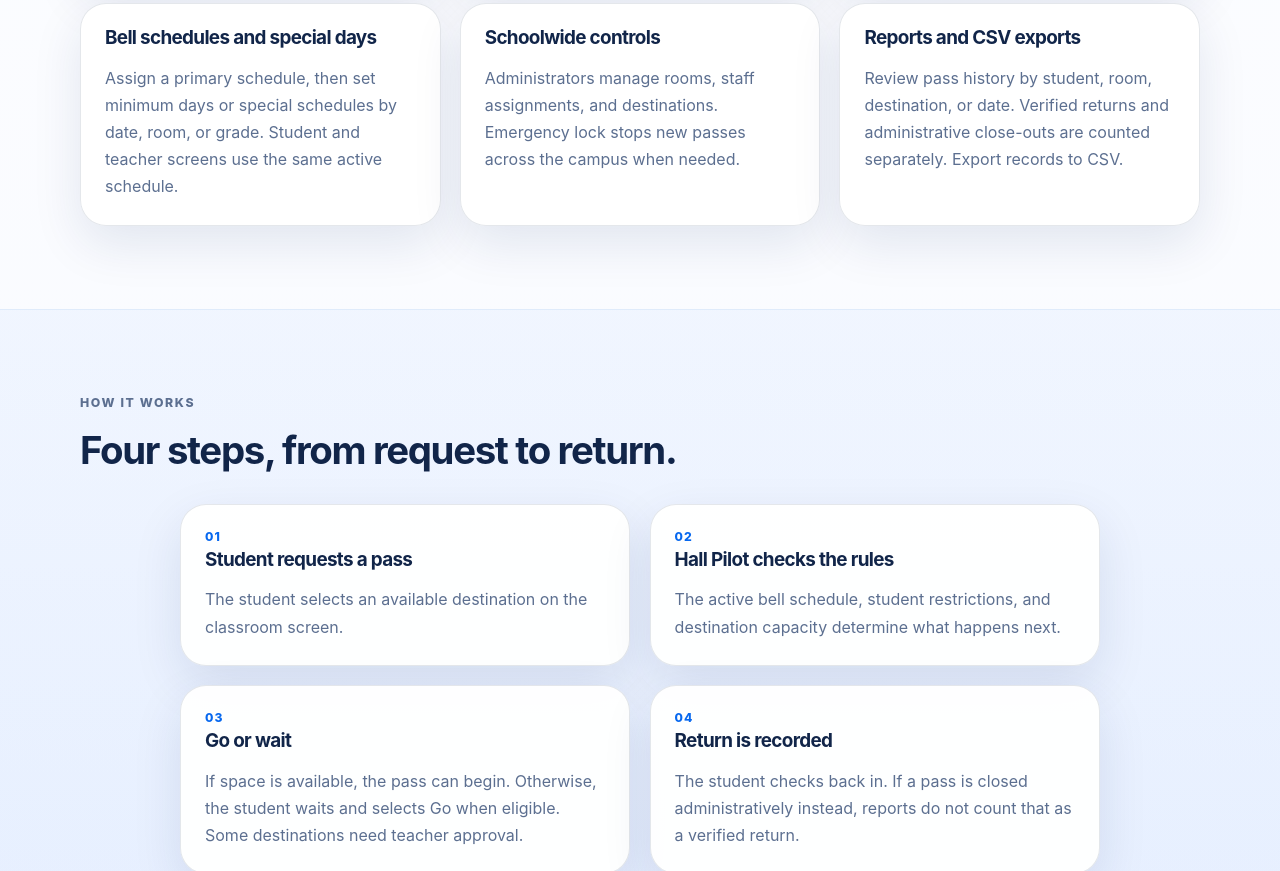
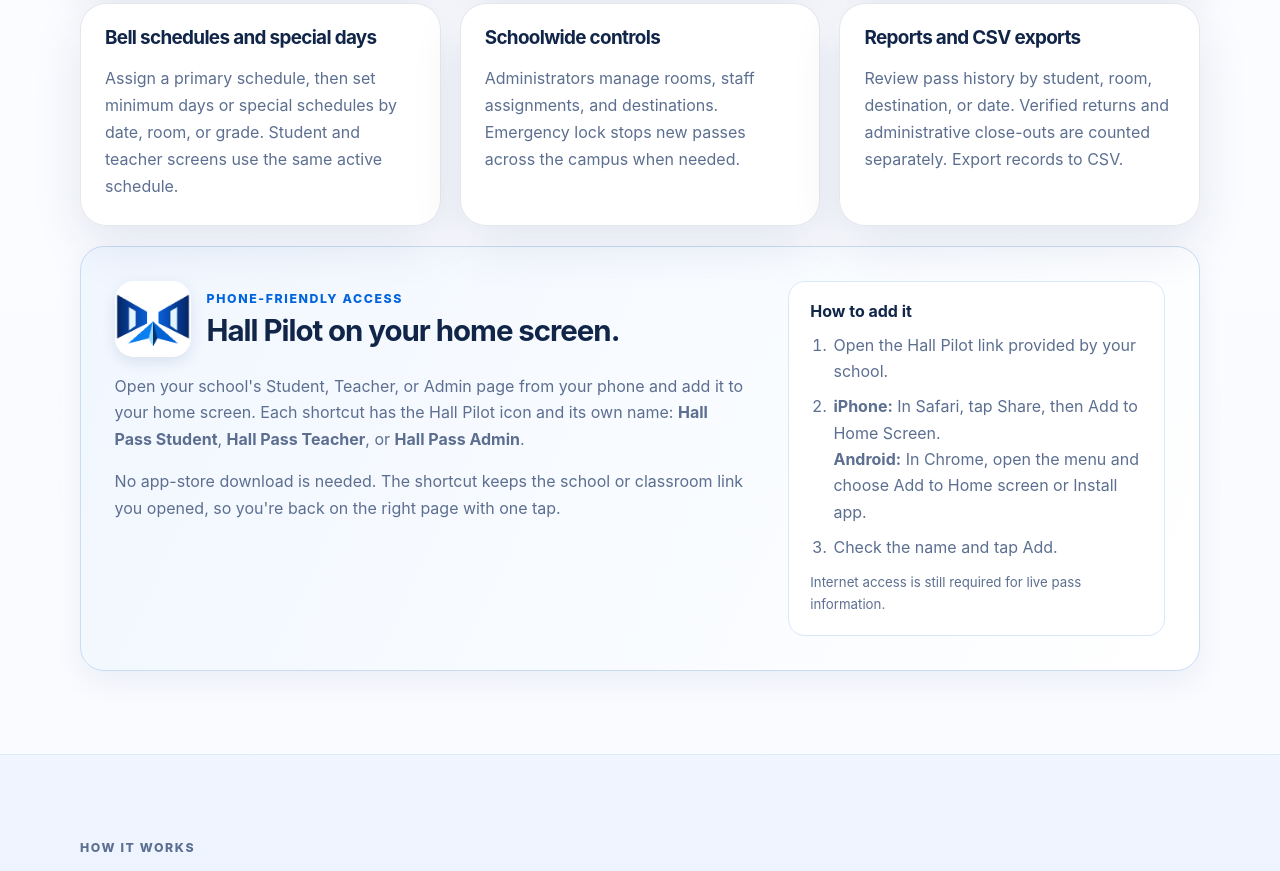
Before and after one commit to scottxian/hallpilot-website, a plain HTML site: page index.html in a window 1280 px wide. Shown: the part 1544-2415 px from the top of the page. Drawn offline with Linux system fonts and the light colour scheme.

Commit message:
Highlight optional Hall Pilot home-screen shortcuts on marketing site

```diff
--- a/index.html
+++ b/index.html
@@ -71,7 +71,8 @@
               <a class="button button-secondary" href="#how-it-works">See how it works</a>
             </div>
             <ul class="hero-points" aria-label="Key product details">
-              <li>No student app to install</li>
+              <li>No app-store download required</li>
+              <li>Optional phone home-screen shortcut</li>
               <li>Live pass and waitlist status</li>
               <li>Schedules by room or grade</li>
             </ul>
@@ -136,6 +137,28 @@
               <h3>Reports and CSV exports</h3>
               <p>Review pass history by student, room, destination, or date. Verified returns and administrative close-outs are counted separately. Export records to CSV.</p>
             </article>
+          </div>
+          <div class="mobile-feature" aria-labelledby="mobile-feature-heading">
+            <div class="mobile-feature-copy">
+              <div class="mobile-feature-title">
+                <img src="apple-touch-icon.png" alt="" width="76" height="76" loading="lazy" />
+                <div>
+                  <p class="eyebrow">Phone-friendly access</p>
+                  <h3 id="mobile-feature-heading">Hall Pilot on your home screen.</h3>
+                </div>
+              </div>
+              <p>Open your school's Student, Teacher, or Admin page from your phone and add it to your home screen. Each shortcut has the Hall Pilot icon and its own name: <strong>Hall Pass Student</strong>, <strong>Hall Pass Teacher</strong>, or <strong>Hall Pass Admin</strong>.</p>
+              <p>No app-store download is needed. The shortcut keeps the school or classroom link you opened, so you're back on the right page with one tap.</p>
+            </div>
+            <div class="mobile-feature-howto">
+              <h4>How to add it</h4>
+              <ol>
+                <li>Open the Hall Pilot link provided by your school.</li>
+                <li><strong>iPhone:</strong> In Safari, tap Share, then Add to Home Screen.<br /><strong>Android:</strong> In Chrome, open the menu and choose Add to Home screen or Install app.</li>
+                <li>Check the name and tap Add.</li>
+              </ol>
+              <p class="mobile-feature-note">Internet access is still required for live pass information.</p>
+            </div>
           </div>
         </div>
       </section>
--- a/styles.css
+++ b/styles.css
@@ -83,3 +83,20 @@ h3{font-size:1.18rem;margin-bottom:.65rem}
 @media(max-width:740px){.site-nav{display:none}.mobile-nav{display:block}}
 @media(max-width:640px){.contact-grid{grid-template-columns:1fr}.mobile-nav summary{font-size:.92rem}.site-header{position:sticky;top:0}}
 @media(prefers-reduced-motion:reduce){.contact-card{transition:none}}
+
+/* Optional home-screen shortcuts: a distinct feature without breaking the
+   existing three-column feature-card grid. */
+.mobile-feature{display:grid;grid-template-columns:minmax(0,1.25fr) minmax(280px,.75fr);gap:clamp(1.2rem,3.4vw,2.8rem);margin-top:1.3rem;padding:clamp(1.4rem,3vw,2.1rem);border:1px solid #c8dcf6;border-radius:24px;background:linear-gradient(115deg,#f1f7ff,#fff);box-shadow:0 12px 30px rgba(11,41,102,.06)}
+.mobile-feature-title{display:flex;align-items:center;gap:1rem;margin-bottom:1rem}
+.mobile-feature-title img{flex:0 0 76px;width:76px;height:76px;object-fit:contain;border-radius:19px;box-shadow:0 5px 15px rgba(11,41,102,.11)}
+.mobile-feature-title .eyebrow{margin:0 0 .5rem}
+.mobile-feature-title h3{font-size:clamp(1.4rem,2.3vw,2rem);line-height:1.15;margin:0}
+.mobile-feature-copy p:not(.eyebrow),.mobile-feature-howto li,.mobile-feature-note{color:var(--muted);line-height:1.65}
+.mobile-feature-copy p:last-child{margin-bottom:0}
+.mobile-feature-howto{padding:1.2rem 1.35rem;border-radius:17px;background:#fff;border:1px solid #d9e7fa}
+.mobile-feature-howto h4{margin:0 0 .65rem;font-size:1rem;color:var(--ink)}
+.mobile-feature-howto ol{margin:.25rem 0 .75rem;padding-left:1.3rem}
+.mobile-feature-howto li{padding-left:.15rem;margin-bottom:.55rem}
+.mobile-feature-note{font-size:.83rem;margin:.7rem 0 0}
+@media(max-width:760px){.mobile-feature{grid-template-columns:minmax(0,1fr)}}
+@media(max-width:460px){.mobile-feature{padding:1.2rem;border-radius:20px}.mobile-feature-title{align-items:flex-start}.mobile-feature-title img{width:60px;height:60px;flex-basis:60px;border-radius:14px}.mobile-feature-howto{padding:1rem}}
```
